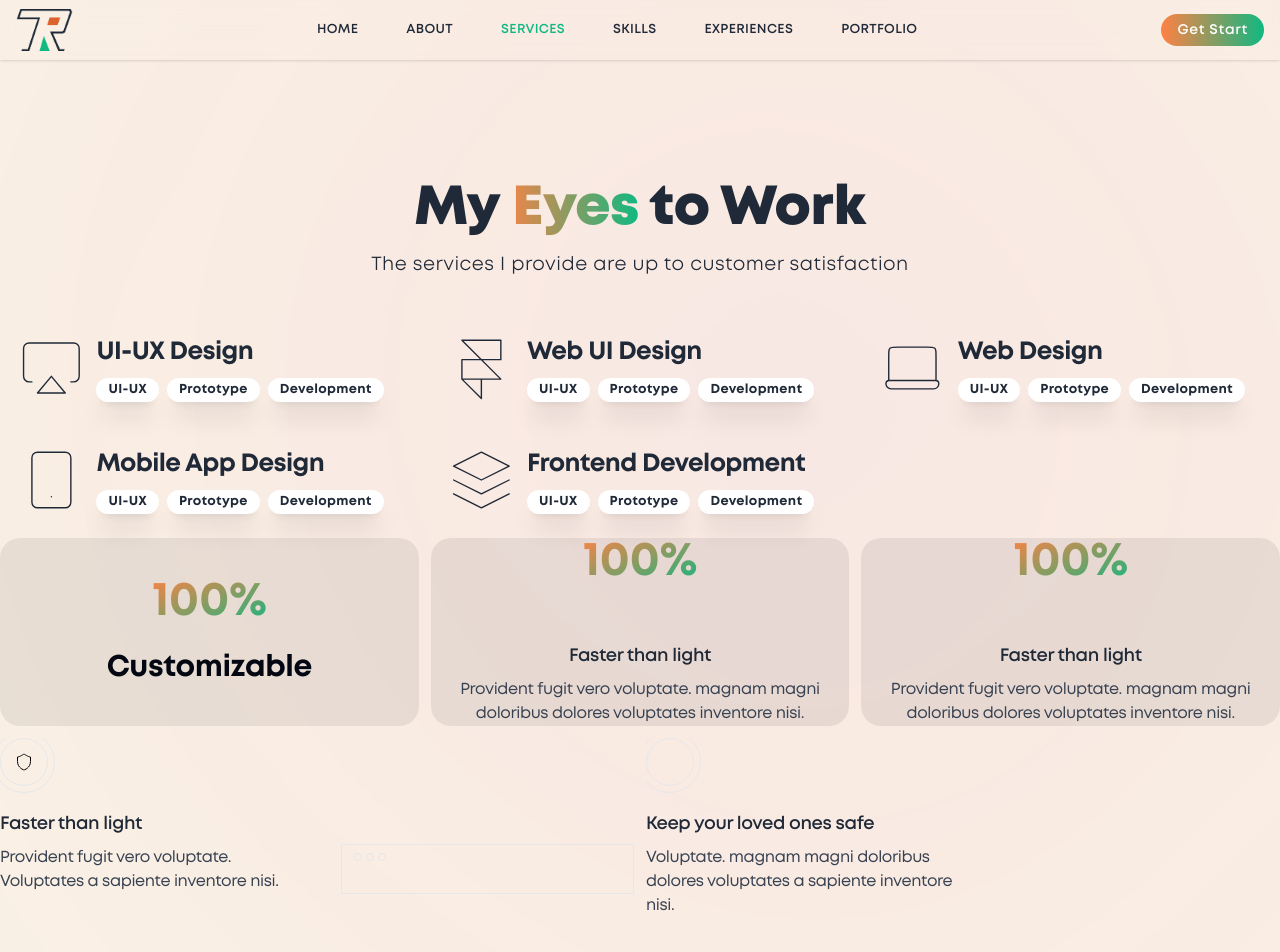
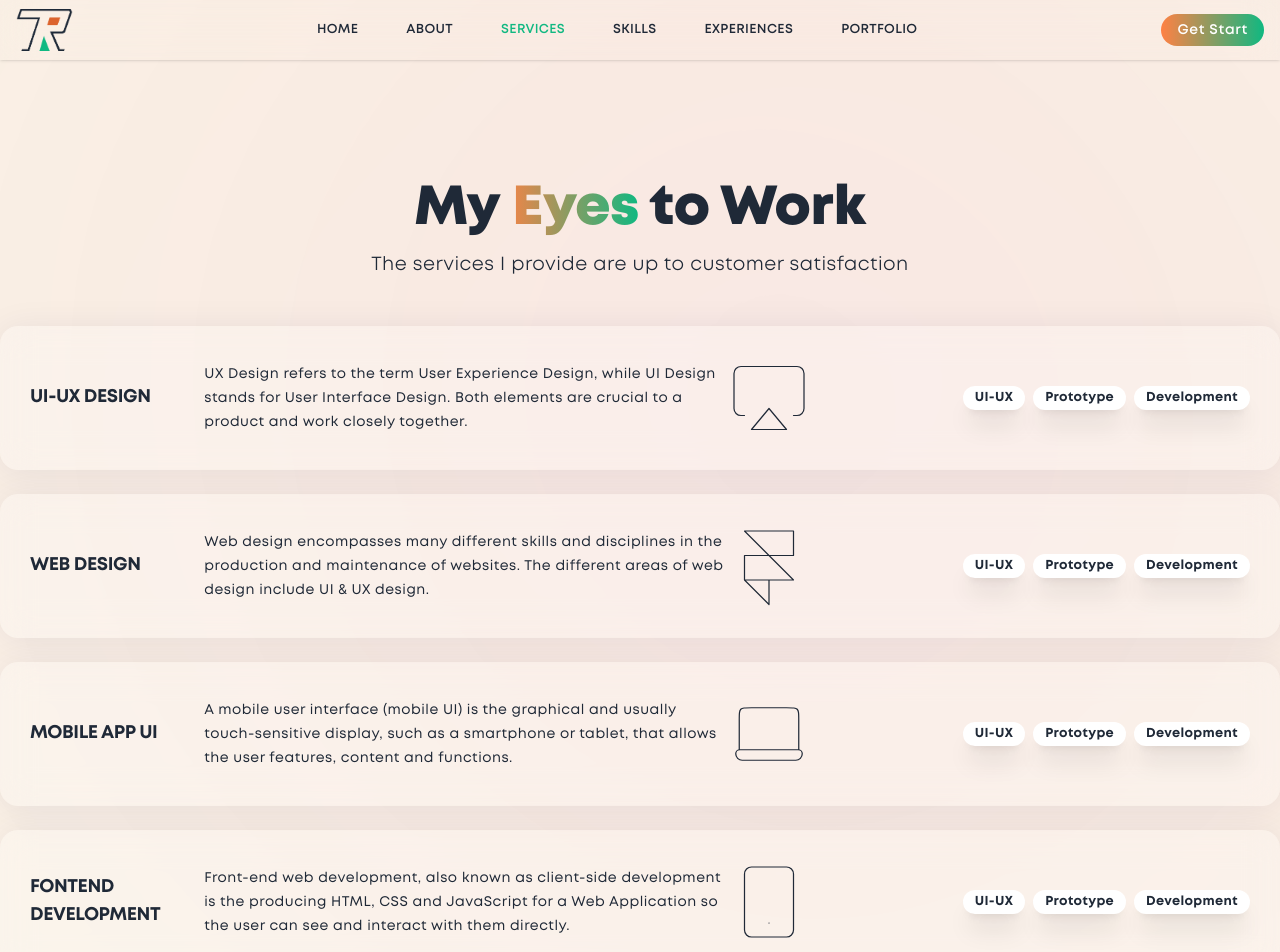
Before and after one commit to ToukirRj/Portfolio, a React (Vite) app: page /Services in a window 1280 px wide. Shown: the top 952 px of the page. Built offline with nearby package versions, Linux system fonts and the light colour scheme.

Commit message:
no message

```diff
--- a/src/components/Eyes.jsx
+++ b/src/components/Eyes.jsx
@@ -14,15 +14,22 @@ const Eyes = () => {
                         </p>
                     </div>
                     <div className="sm:mt-12 mt-8">
-                        <div className="mt-12 grid sm:grid-cols-2 lg:grid-cols-3 gap-3 items-center justify-center justify-items-center">
-                            {serviceData.map(service => (
-                                <div key={service.id} className="relative mb-4">
-                                    <div className="flex items-center gap-3">
-                                        <svg xmlns="http://www.w3.org/2000/svg" width="84" height="84" viewBox="0 0 24 24" fill="none" stroke={service.iconColor} strokeWidth=".5" strokeLinecap="round" strokeLinejoin="round" className={`feather feather-${service.iconPath}`} dangerouslySetInnerHTML={{ __html: service.iconStyle }}/>
-                                        <div className='w-full'>
-                                            <h4 className="mb-2 text-[25px] leading-[36px] font-[600] tracking-tight text-[#1F2937] sm:text-start text-center">
-                                                {service.title}
-                                            </h4>
+                        {serviceData.map(service => (
+                            <div key={service.id} className="backdrop-blur-lg bg-white/[.25] shadow-[0_3px_35px_0px_rgba(2,24,93,0.075)] rounded-[18px] p-[30px] mb-6">
+                                <div className='w-full grid grid-cols-7 items-center'>
+                                    <div className='col-span-1'>
+                                        <h4 className="text-[1.15rem] font-[600] uppercase tracking-tight text-[#1F2937] sm:text-start text-center">
+                                            {service.title}
+                                        </h4>
+                                    </div>
+                                    <div className='col-span-3'>
+                                        <h4 className="text-[14px] font-[400] tracking-[.5px] text-[#1F2937] sm:text-start text-center leading-[24px]">
+                                            {service.description}
+                                        </h4>
+                                    </div>
+                                    <div className='col-span-3'>
+                                        <div className='flex justify-between items-center'>
+                                            <svg xmlns="http://www.w3.org/2000/svg" width="84" height="84" viewBox="0 0 24 24" fill="none" stroke={service.iconColor} strokeWidth=".35" strokeLinecap="round" strokeLinejoin="round" className={`feather feather-${service.iconPath}`} dangerouslySetInnerHTML={{ __html: service.iconStyle }}/>
                                             <div className='flex gap-2'>
                                                 {service.tools.map((tool, index) => (
                                                     <span key={index} className="px-3 py-[2px] flex items-center justify-center text-[#1F2937] font-[600] text-[13px] rounded-full bg-white shadow-xl tracking-wide">
@@ -33,110 +40,8 @@ const Eyes = () => {
                                         </div>
                                     </div>
                                 </div>
-                            ))}
-                        </div>
-
-                       {/*
-                        <div className="mt-16 grid divide-x divide-y divide-gray-100 bg-[#000]/[.05] overflow-hidden rounded-3xl border border-gray-100 text-gray-600 sm:grid-cols-2 lg:grid-cols-4 lg:divide-y-0 xl:grid-cols-4">
-                            {serviceData.map(service => (
-                            <div key={service.id} className="relative transition">
-                                <div className="relative space-y-8 py-12 p-8">
-                                    <svg xmlns="http://www.w3.org/2000/svg" width="84" height="84" viewBox="0 0 24 24" fill="none" stroke={service.iconColor} strokeWidth=".5" strokeLinecap="round" strokeLinejoin="round" className={`feather feather-${service.iconPath}`} dangerouslySetInnerHTML={{ __html: service.iconStyle }}/>
-
-
-                                    <div className="space-y-2">
-                                        <h5 className="text-xl font-semibold text-gray-700 transition group-hover:text-secondary">
-                                            {service.title}
-                                        </h5>
-                                        {/* <p className="text-gray-600 dark:text-gray-300">
-                                        Neque Dolor, fugiat non cum doloribus aperiam voluptates nostrum.
-                                        </p>
-                                    </div>
-                                    <div className='flex gap-2'>
-                                        {service.tools.map((tool, index) => (
-                                            <span key={index} className="px-3 py-[2px] flex items-center justify-center text-[#1F2937] font-[600] text-[13px] rounded-full bg-white shadow-xl tracking-wide">
-                                                {tool}
-                                            </span>
-                                        ))}
-                                    </div>
-                                </div>
                             </div>
-                            ))}
-                        </div>*/}
-                    </div>
-                    <div className="relative">
-                        <div className="relative z-10 grid gap-3 grid-cols-6">
-                            <div className="col-span-full lg:col-span-2 overflow-hidden flex relative bg-[#000]/[0.07] rounded-[20px]">
-                                <div className="size-fit m-auto relative">
-                                    <div className="relative flex items-center">
-                                        <span className="w-fit block mx-auto text-5xl font-semibold text-transparent bg-clip-text bg-gradient-to-br from-[#FC8245] to-[#12B780]">100%</span>
-                                    </div>
-                                    <h2 className="mt-6 text-center font-semibold text-gray-950 text-3xl">Customizable</h2>
-                                </div>
-                            </div>
-                            <div className="col-span-full lg:col-span-2 overflow-hidden flex relative bg-[#000]/[0.07] rounded-[20px]">
-                                <div className="size-fit m-auto relative">
-                                    <div className="relative flex items-center">
-                                        <span className="w-fit block mx-auto text-5xl font-semibold text-transparent bg-clip-text bg-gradient-to-br from-[#FC8245] to-[#12B780]">100%</span>
-
-                                    </div>
-                                    <div className="mt-14 text-center relative z-10 space-y-2">
-                                        <h2 className="text-lg font-medium text-gray-800 transition group-hover:text-secondary-950 dark:text-white">Faster than light</h2>
-                                        <p className="dark:text-gray-300 text-gray-700">Provident fugit vero voluptate. magnam magni doloribus dolores voluptates inventore nisi.</p>
-                                    </div>
-                                </div>
-                            </div>
-                            <div className="col-span-full lg:col-span-2 overflow-hidden flex relative bg-[#000]/[0.07] rounded-[20px]">
-                                <div className="size-fit m-auto relative">
-                                    <div className="relative flex items-center">
-                                        <span className="w-fit block mx-auto text-5xl font-semibold text-transparent bg-clip-text bg-gradient-to-br from-[#FC8245] to-[#12B780]">100%</span>
-
-                                    </div>
-                                    <div className="mt-14 text-center relative z-10 space-y-2">
-                                        <h2 className="text-lg font-medium text-gray-800 transition group-hover:text-secondary-950 dark:text-white">Faster than light</h2>
-                                        <p className="dark:text-gray-300 text-gray-700">Provident fugit vero voluptate. magnam magni doloribus dolores voluptates inventore nisi.</p>
-                                    </div>
-                                </div>
-                            </div>
-
-                            <div className="col-span-full lg:col-span-3 overflow-hidden relative">
-                                <div className="grid sm:grid-cols-2">
-                                    <div className="flex flex-col justify-between relative z-10 space-y-12 lg:space-y-6">
-                                        <div className="relative aspect-square rounded-full size-12 flex border dark:bg-white/5 dark:border-white/10 before:absolute before:-inset-2 before:border dark:before:border-white/5 dark:before:bg-white/5 before:rounded-full">
-                                            <svg className="size-6 m-auto" xmlns="http://www.w3.org/2000/svg" width="1em" height="1em" viewBox="0 0 24 24">
-                                                <path fill="none" stroke="currentColor" strokeLinejoin="round" d="M5.5 7c2 0 6.5-3 6.5-3s4.5 3 6.5 3v4.5C18.5 18 12 20 12 20s-6.5-2-6.5-8.5z"></path>
-                                            </svg>
-                                         </div>
-                                        <div className="space-y-2">
-                                            <h2 className="text-lg font-medium text-gray-800 transition group-hover:text-secondary-950 dark:text-white">Faster than light</h2>
-                                            <p className="dark:text-gray-300 text-gray-700">Provident fugit vero voluptate. Voluptates a sapiente inventore nisi.</p>
-                                        </div>
-                                    </div>
-                                    <div className="relative mt-6 sm:mt-auto h-fit -mb-[calc(var(--card-padding)+1px)] -mr-[calc(var(--card-padding)+1px)] sm:ml-6 py-6 p-6 border rounded-tl-[calc(var(--card-border-radius)-0.5rem)] dark:bg-white/5 dark:border-white/10">
-                                        <div className="absolute flex gap-1 top-2 left-3">
-                                            <span className="block size-2 rounded-full border dark:border-white/10 dark:bg-white/10"></span>
-                                            <span className="block size-2 rounded-full border dark:border-white/10 dark:bg-white/10"></span>
-                                            <span className="block size-2 rounded-full border dark:border-white/10 dark:bg-white/10"></span>
-                                        </div>
-
-                                    </div>
-                                </div>
-                            </div>
-                            <div className="col-span-full lg:col-span-3 overflow-hidden relative">
-                                <div className="h-full grid sm:grid-cols-2">
-                                    <div className="flex flex-col justify-between relative z-10 space-y-12 lg:space-y-6">
-                                         <div className="relative aspect-square rounded-full size-12 flex border dark:bg-white/5 dark:border-white/10 before:absolute before:-inset-2 before:border dark:before:border-white/5 dark:before:bg-white/5 before:rounded-full">
-
-
-                                         </div>
-                                        <div className="space-y-2">
-                                            <h2 className="text-lg font-medium text-gray-800 transition group-hover:text-secondary-950 dark:text-white">Keep your loved ones safe</h2>
-                                            <p className="dark:text-gray-300 text-gray-700">Voluptate. magnam magni doloribus dolores voluptates a sapiente inventore nisi.</p>
-                                        </div>
-                                    </div>
-                                </div>
-                            </div>
-                        </div>
+                        ))}
                     </div>
                 </div>
             </section>
--- a/src/components/Myself.jsx
+++ b/src/components/Myself.jsx
@@ -18,7 +18,7 @@ const Myself = () => {
                             <div className="lg:w-3/12 sm:1/2 w-full">
                                 <div className="p-4 sm:ps-12 lg:block lg:space-y-6 lg:ps-0 sm:pe-10 pe-0">
                                     {statisticData.map(statistic => (
-                                        <div key={statistic.id} className="flex snap-center items-center justify-start gap-3 shadow backdrop-blur-lg bg-white/[0.25] py-2 px-3 rounded-[15px]">
+                                        <div key={statistic.id} className="flex snap-center items-center justify-start gap-3 backdrop-blur-lg bg-white/[0.25] py-2 px-3 rounded-[15px] shadow-[0_3px_30px_0px_rgba(2,24,93,0.09)]">
                                             <div className={`h-14 w-14 rounded-xl bg-white shadow-lg shadow-primary/10 flex items-center justify-center`}>
                                                 <svg xmlns="http://www.w3.org/2000/svg" width="34" height="34" viewBox="0 0 24 24" fill="none" stroke={statistic.iconColor} strokeWidth="1.3" strokeLinecap="round" strokeLinejoin="round" dangerouslySetInnerHTML={{ __html: statistic.iconPath }} />
                                             </div>
@@ -36,7 +36,7 @@ const Myself = () => {
                             <div className="lg:w-6/12 sm:1/2 w-full">
                                 <div className="px-3 ps-10">
                                     <h2 className="sm:text-[41px] text-[21px] font-semibold tracking-tight text-[#1F2937]">Inner latent behave</h2>
-                                    <p className="mt-4 text-[15px] font-[400] text-[#1F2937] tracking-wide leading-[24px]">
+                                    <p className="mt-4 text-[14px] font-[400] text-[#1F2937] tracking-wide leading-[29px]">
                                         I ensure latest technology as it keeps me updated with latest things always. Users will experience new and get
                                         interface according to their convenience.<br/><br/>
 
@@ -48,7 +48,7 @@ const Myself = () => {
                                     <div className="mt-6 flex justify-start">
                                         <Link className="group h-[50px] w-auto relative overflow-hidden z-10 flex items-center rounded-full ps-6 pe-[12px] bg-[#12B780] ease-in-out duration-500" to="https://wa.me/8801753778070" target="_blank">
                                             <span className="w-[38px] h-[38px] group-hover:w-[38px] group-hover:h-[38px] absolute -z-[1] left-[5px] opacity-50 group-hover:opacity-100 bg-[#1e8160] group-hover:bg-[#2b6e58] rounded-full ease-in-out duration-500 btn-left"></span>
-                                            <span className="text-[#fff] group-hover:text-[#fff] text-[15px] font-[500] tracking-normal">Let&apos;s talk</span>
+                                            <span className="text-[#fff] group-hover:text-[#fff] text-[14px] font-[400] tracking-normal">Let&apos;s talk</span>
                                             <svg xmlns="http://www.w3.org/2000/svg" width="24" height="24" viewBox="0 0 1024 1024" className='relative ms-[12px] group-hover:ms-[12px] ease-in-out duration-500'>
                                                 <path fill="#fff" d="M768 256H353.6a32 32 0 1 1 0-64H800a32 32 0 0 1 32 32v448a32 32 0 0 1-64 0z"/>
                                                 <path fill="#fff" d="M777.344 201.344a32 32 0 0 1 45.312 45.312l-544 544a32 32 0 0 1-45.312-45.312z"/>
--- a/src/components/Splash.jsx
+++ b/src/components/Splash.jsx
@@ -10,7 +10,7 @@ const Splash = () => {
                 <section className="sm:pt-[160px] pb-20 relative z-10">
                     <div className="mx-auto px-4 sm:px-12 xl:max-w-7xl xl:px-0 animatable">
                         <div className="items-center justify-center sm:gap-12 gap-5 flex sm:flex-row flex-col relative z-20">
-                            <div className="sm:w-2/5 w-full relative shadow backdrop-blur-lg rounded-[30px] px-[30px] pt-[30px] pb-[40px] bg-white/[0.25]">
+                            <div className="sm:w-2/5 w-full relative backdrop-blur-lg rounded-[30px] px-[30px] pt-[30px] pb-[40px] bg-white/[0.25] shadow-[0_5px_60px_0px_rgba(2,24,93,0.075)]">
                                 <img className="w-[220px] max-w-full mx-auto" src={Selfsign} alt="me"/>
                                 <h1 className="my-2 sm:text-[41px] text-[26px] font-[700] text-[#1f2937] tracking-tight sm:leading-[55px] leading-[30px] w-full text-center">
                                     Toukir Rahman
@@ -43,7 +43,7 @@ const Splash = () => {
                                             className="flex items-center space-x-3 py-3 px-5 shadow backdrop-blur-lg bg-white/[0.25] rounded-xl hover:shadow-lg hover:bg-white transition-all">
                                             <div className="flex flex-col items-center mx-auto">
                                                 <img className="w-8 h-8 rounded-full" src={link.imageSrc} alt={`${link.platform} logo`} />
-                                                <p className="text-[15px] font-[600] text-[#1f2937] mt-2">{link.platform}</p>
+                                                <p className="text-[14px] font-[500] text-[#1f2937] tracking-[.45px] mt-2">{link.platform}</p>
                                             </div>
                                         </Link>
                                     ))}
--- a/src/datas/serviceData.jsx
+++ b/src/datas/serviceData.jsx
@@ -6,6 +6,7 @@ const serviceData = [
     "iconPath": "feather-airplay",
     "iconStyle": `<path d="M5 17H4a2 2 0 0 1-2-2V5a2 2 0 0 1 2-2h16a2 2 0 0 1 2 2v10a2 2 0 0 1-2 2h-1"></path><polygon points="12 15 17 21 7 21 12 15"></polygon>`,
     "title": "UI-UX Design",
+    "description":"UX Design refers to the term User Experience Design, while UI Design stands for User Interface Design. Both elements are crucial to a product and work closely together.",
     "tools": ["UI-UX", "Prototype", "Development"]
   },
   {
@@ -13,7 +14,8 @@ const serviceData = [
     "iconColor": "#1f2937",
     "iconPath": "feather-framer",
     "iconStyle": `<path d="M5 16V9h14V2H5l14 14h-7m-7 0l7 7v-7m-7 0h7"></path>`,
-    "title": "Web UI Design",
+    "title": "Web Design",
+    "description":"Web design encompasses many different skills and disciplines in the production and maintenance of websites. The different areas of web design include UI & UX design.",
     "tools": ["UI-UX", "Prototype", "Development"]
   },
   {
@@ -21,7 +23,8 @@ const serviceData = [
     "iconColor": "#1f2937",
     "iconPath": "feather-framer",
     "iconStyle": `<path fill="none" d="M3.5 8c0-.957.001-1.624.069-2.128c.066-.49.186-.748.37-.933c.185-.184.444-.304.933-.37C5.376 4.5 6.043 4.5 7 4.5h10c.957 0 1.624.001 2.128.069c.49.066.748.186.933.37c.184.185.305.444.37.933c.068.504.069 1.171.069 2.128v8.5h-17zm.167 8.5c-.645 0-1.167.522-1.167 1.167c0 1.012.82 1.833 1.833 1.833h15.334c1.012 0 1.833-.82 1.833-1.833c0-.645-.522-1.167-1.167-1.167z"/>`,
-    "title": "Web Design",
+    "title": "Mobile App UI",
+    "description":"A mobile user interface (mobile UI) is the graphical and usually touch-sensitive display, such as a smartphone or tablet, that allows the user features, content and functions.",
     "tools": ["UI-UX", "Prototype", "Development"]
   },
   {
@@ -29,15 +32,8 @@ const serviceData = [
     "iconColor": "#1f2937",
     "iconPath": "feather-smartphone",
     "iconStyle": `<rect x="5" y="2" width="14" height="20" rx="2" ry="2"></rect><line x1="12" y1="18" x2="12.01" y2="18"></line>`,
-    "title": "Mobile App Design",
-    "tools": ["UI-UX", "Prototype", "Development"]
-  },
-  {
-    "id": 5,
-    "iconColor": "#1f2937",
-    "iconPath": "feather-layers",
-    "iconStyle": `<polygon points="12 2 2 7 12 12 22 7 12 2"></polygon><polyline points="2 17 12 22 22 17"></polyline><polyline points="2 12 12 17 22 12"></polyline>`,
-    "title": "Frontend Development",
+    "title": "Fontend Development",
+    "description":"Front-end web development, also known as client-side development is the producing HTML, CSS and JavaScript for a Web Application so the user can see and interact with them directly.",
     "tools": ["UI-UX", "Prototype", "Development"]
   }
 ];
```
